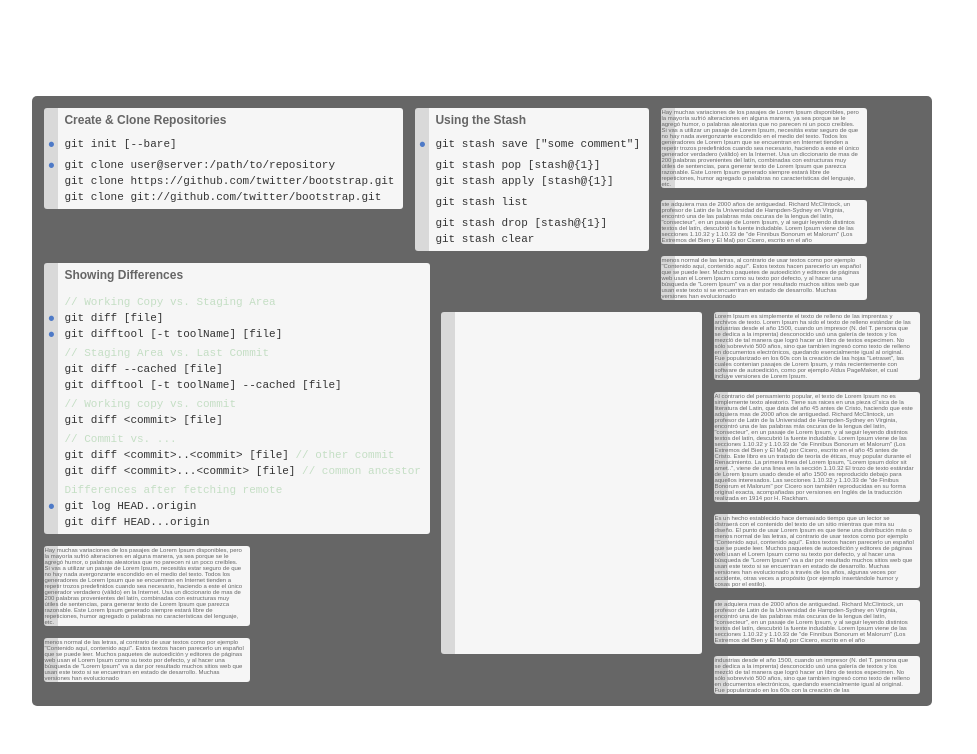
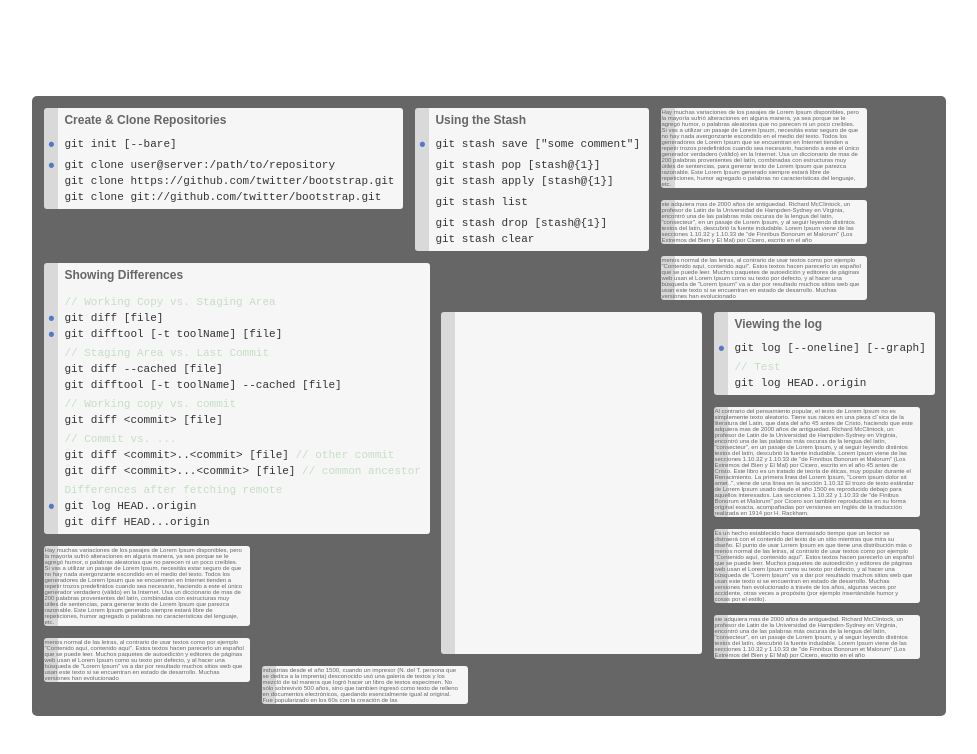
Before and after one commit to jtreml/gitcheater.com, a plain HTML site: page index.html in a window 1280 px wide. Shown: the whole page, without its empty margins (70-1047 px from the left). Drawn offline with Linux system fonts and the light colour scheme; a script that the page names is missing.

Commit message:
Add log section

```diff
--- a/index.html
+++ b/index.html
@@ -318,7 +318,29 @@
 						}).render().setUser('juergentreml').start();
 					</script>
 				</div>
-				<div class="item small">Lorem Ipsum es simplemente el texto de relleno de las imprentas y archivos de texto. Lorem Ipsum ha sido el texto de relleno estándar de las industrias desde el año 1500, cuando un impresor (N. del T. persona que se dedica a la imprenta) desconocido usó una galería de textos y los mezcló de tal manera que logró hacer un libro de textos especimen. No sólo sobrevivió 500 años, sino que tambien ingresó como texto de relleno en documentos electrónicos, quedando esencialmente igual al original. Fue popularizado en los 60s con la creación de las hojas "Letraset", las cuales contenian pasajes de Lorem Ipsum, y más recientemente con software de autoedición, como por ejemplo Aldus PageMaker, el cual incluye versiones de Lorem Ipsum.</div>
+
+				<!-- Viewing the log -->
+				<div class="item">
+					<h1>Viewing the log</h1>
+					<table>
+						<tr>
+							<td class="bullet">
+								<div class="menu">
+									&#149;
+									<ul class="menu">
+										<li><a href="http://schacon.github.com/git/git-log.html" target="_blank">Man Page</a></li>
+										<li><a href="https://www.google.com/search?q=git%20log" target="_blank">Google</a></li>
+										<li><a href="http://book.git-scm.com/3_reviewing_history_-_git_log.html" target="_blank">Git Book</a></li>
+									</ul>
+								</div>
+							</td>
+							<td class="code">git log [--oneline] [--graph]</td>
+						</tr>
+						<tr><td class="bullet"></td><td class="comment">// Test</td></tr>
+						<tr><td class="bullet"></td><td class="code">git log HEAD..origin</td></tr>
+					</table>
+				</div>
+
 				<div class="item small">Al contrario del pensamiento popular, el texto de Lorem Ipsum no es simplemente texto aleatorio. Tiene sus raices en una pieza cl´sica de la literatura del Latin, que data del año 45 antes de Cristo, haciendo que este adquiera mas de 2000 años de antiguedad. Richard McClintock, un profesor de Latin de la Universidad de Hampden-Sydney en Virginia, encontró una de las palabras más oscuras de la lengua del latín, "consecteur", en un pasaje de Lorem Ipsum, y al seguir leyendo distintos textos del latín, descubrió la fuente indudable. Lorem Ipsum viene de las secciones 1.10.32 y 1.10.33 de "de Finnibus Bonorum et Malorum" (Los Extremos del Bien y El Mal) por Cicero, escrito en el año 45 antes de Cristo. Este libro es un tratado de teoría de éticas, muy popular durante el Renacimiento. La primera linea del Lorem Ipsum, "Lorem ipsum dolor sit amet..", viene de una linea en la sección 1.10.32 El trozo de texto estándar de Lorem Ipsum usado desde el año 1500 es reproducido debajo para aquellos interesados. Las secciones 1.10.32 y 1.10.33 de "de Finibus Bonorum et Malorum" por Cicero son también reproducidas en su forma original exacta, acompañadas por versiones en Inglés de la traducción realizada en 1914 por H. Rackham.</div>
 				<div class="item small">Es un hecho establecido hace demasiado tiempo que un lector se distraerá con el contenido del texto de un sitio mientras que mira su diseño. El punto de usar Lorem Ipsum es que tiene una distribución más o menos normal de las letras, al contrario de usar textos como por ejemplo "Contenido aquí, contenido aquí". Estos textos hacen parecerlo un español que se puede leer. Muchos paquetes de autoedición y editores de páginas web usan el Lorem Ipsum como su texto por defecto, y al hacer una búsqueda de "Lorem Ipsum" va a dar por resultado muchos sitios web que usan este texto si se encuentran en estado de desarrollo. Muchas versiones han evolucionado a través de los años, algunas veces por accidente, otras veces a propósito (por ejemplo insertándole humor y cosas por el estilo).</div>
 				<div class="item small">Hay muchas variaciones de los pasajes de Lorem Ipsum disponibles, pero la mayoría sufrió alteraciones en alguna manera, ya sea porque se le agregó humor, o palabras aleatorias que no parecen ni un poco creíbles. Si vas a utilizar un pasaje de Lorem Ipsum, necesitás estar seguro de que no hay nada avergonzante escondido en el medio del texto. Todos los generadores de Lorem Ipsum que se encuentran en Internet tienden a repetir trozos predefinidos cuando sea necesario, haciendo a este el único generador verdadero (válido) en la Internet. Usa un diccionario de mas de 200 palabras provenientes del latín, combinadas con estructuras muy útiles de sentencias, para generar texto de Lorem Ipsum que parezca razonable. Este Lorem Ipsum generado siempre estará libre de repeticiones, humor agregado o palabras no características del lenguaje, etc.</div>
```
